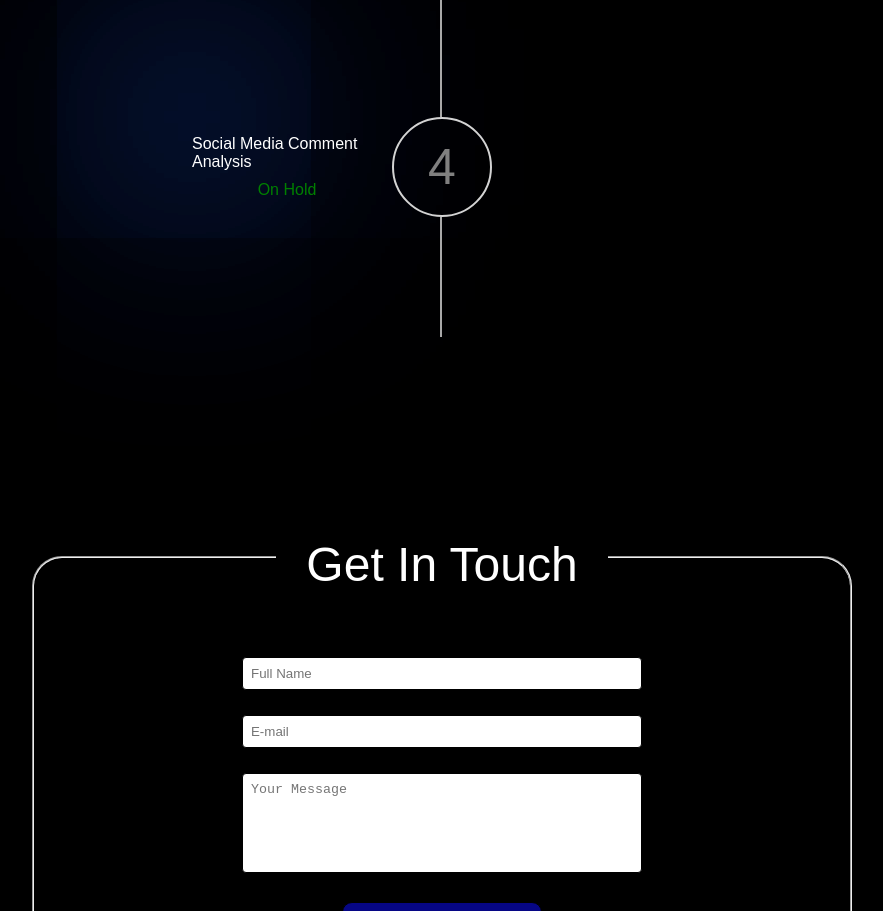
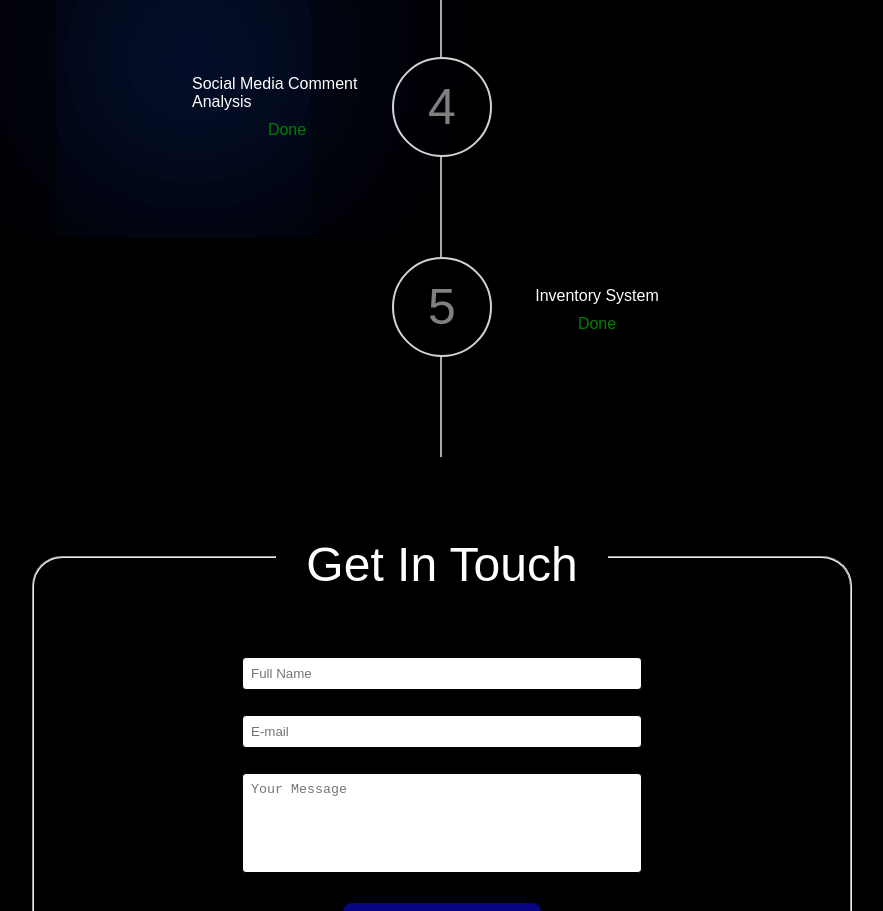
Before and after one commit to BlackBazaar/Personal_website, a plain HTML site: page index.html in a window 1280 px wide. Shown: the part 2303-3214 px from the top of the page, without its empty margins (198-1081 px from the left). Drawn offline with Linux system fonts and the light colour scheme.

Commit message:
Github Update

```diff
--- a/index.html
+++ b/index.html
@@ -166,7 +166,7 @@ development technologies.
         <div class="project-block-div project-animation">
           <div class="first-side-block">
             <div class="side-head">Social Media Comment Analysis</div>
-            <div class="side-done"> On Hold</div>
+            <div class="side-done"> Done</div>
           </div>
           <div class="number-block">
             <a href="https://github.com/BlackBazaar/Social_Media_Comment_Analysis" class="circular-number-block">4</a>
@@ -177,6 +177,22 @@ development technologies.
           </div>
           <div class="blur"></div>
         <div class="blur"></div>
+        </div>
+
+        <div class="string-div"></div>
+
+        <div class="project-block-div project-animation">
+          <div class="first-side-block">
+            <div class="side-head"></div>
+            <div class="side-wait"></div>
+          </div>
+          <div class="number-block">
+            <a href="https://github.com/BlackBazaar/Inventory_System" class="circular-number-block">5</a>
+          </div>
+          <div class="second-side-block">
+            <div class="side-head">Inventory System</div>
+            <div class="side-done"> Done</div>
+          </div>
         </div>
 
         <div class="string-div"></div>
```
